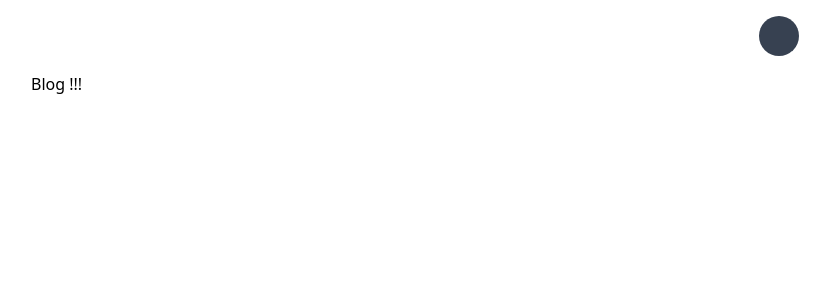
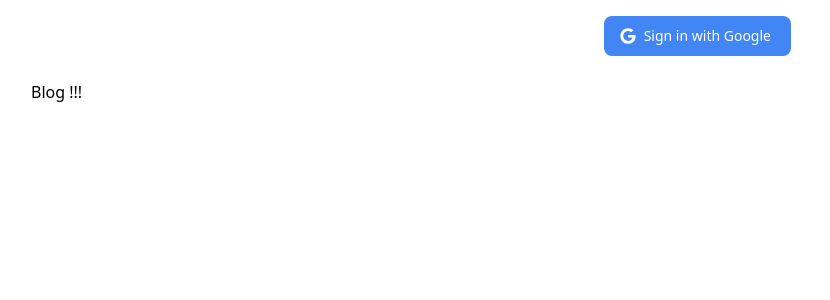
Before and after one commit to dltmdrbtjd/vue3-golang-todo-webapp, a Vue app in the folder convenience-client/: page / in a window 1280 px wide. Shown: the top 300 px of the page, without its empty margins (225-1055 px from the left). Built offline with nearby package versions, Linux system fonts and the light colour scheme; no server answers.

Commit message:
Create Google Login Button

```diff
--- a/convenience-client/src/components/common/AppBar.vue
+++ b/convenience-client/src/components/common/AppBar.vue
@@ -8,14 +8,18 @@
       </ul>
       <div class="flex items-center">
         <p class="mr-4 text-white">{{ userInfo.name }}</p>
-        <button type="button" class="round-btn bg-gray-700">
+        <button type="button" class="round-btn bg-gray-700"
+            v-if="userInfo.picture">
           <img
-            v-if="userInfo.picture"
             :src="userInfo.picture"
             alt="user profile image"
             class="rounded-full shadow-lg bg-slate-500"
           />
-          <div v-else class="rounded-full shadow-lg bg-slate-500"></div>
+          <div v-if="!userInfo" class="rounded-full shadow-lg bg-slate-500"></div>
+        </button>
+        <button  v-else type="button" class="text-white bg-[#4285F4] hover:bg-[#4285F4]/90 focus:ring-4 focus:ring-[#4285F4]/50 font-medium rounded-lg text-sm px-5 py-2.5 text-center inline-flex items-center dark:focus:ring-[#4285F4]/55 mr-2 mb-2">
+          <svg class="mr-2 -ml-1 w-4 h-4" aria-hidden="true" focusable="false" data-prefix="fab" data-icon="google" role="img" xmlns="http://www.w3.org/2000/svg" viewBox="0 0 488 512"><path fill="currentColor" d="M488 261.8C488 403.3 391.1 504 248 504 110.8 504 0 393.2 0 256S110.8 8 248 8c66.8 0 123 24.5 166.3 64.9l-67.5 64.9C258.5 52.6 94.3 116.6 94.3 256c0 86.5 69.1 156.6 153.7 156.6 98.2 0 135-70.4 140.8-106.9H248v-85.3h236.1c2.3 12.7 3.9 24.9 3.9 41.4z"></path></svg>
+          Sign in with Google
         </button>
       </div>
     </div>
```
